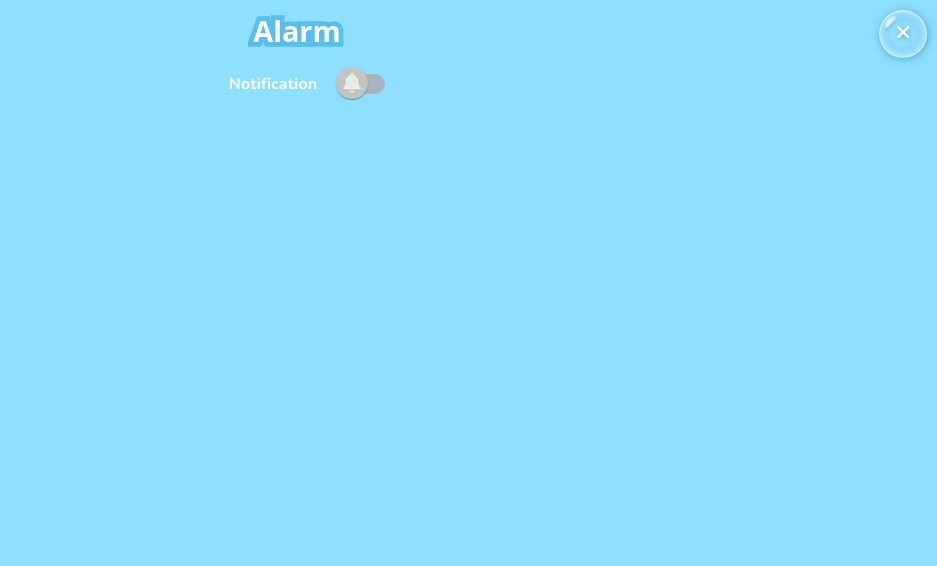
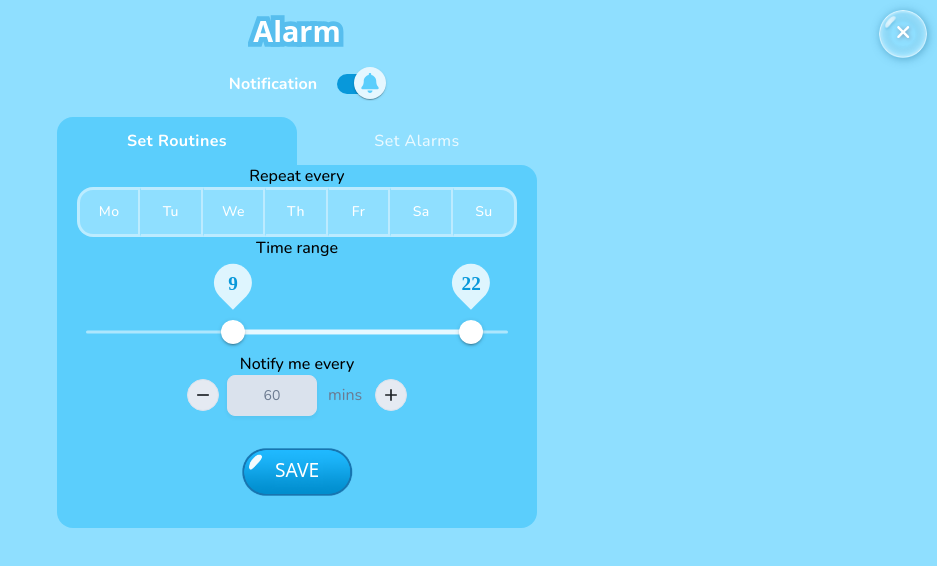
Before and after one commit to soon-y/dewydays, a React (Vite) app: page /alarm in a window 1280 px wide. Shown: the top 566 px of the page, without its empty margins (343-1280 px from the left). Built offline with nearby package versions, Linux system fonts and the light colour scheme; a web font is replaced by a local one.

Commit message:
update Alarm

```diff
--- a/src/Global.js
+++ b/src/Global.js
@@ -37,7 +37,7 @@ const GLOBAL = {
   cupAmount: [190,350,600,1000],
 
   tabNum: 0,
-  notification: false,
+  notification: true,
   repeatMon: false,
   repeatTue: false,
   repeatWed: false,
--- a/src/pages/Alarm.jsx
+++ b/src/pages/Alarm.jsx
@@ -122,6 +122,10 @@ export default function Alarm(){
     timeScrollMin.current.scrollTop = min * 32
   }, [move])
 
+  useEffect(() => {
+    filter()
+  }, [filterMon, filterTue, filterWed, filterThu, filterFri, filterSat, filterSun, index, move, value]);
+
   const saveRoutine = () =>{
     GLOBAL.repeatMon = repeatMon
     GLOBAL.repeatTue = repeatTue
@@ -145,12 +149,12 @@ export default function Alarm(){
     GLOBAL.alarmData.splice(val,1)
   }
 
-  useEffect(() => {
+  function filter() {
     const d = new Date()
     const hour = d.getHours()
     const min = d.getMinutes()
 
-    if(alarmComp.current.length != 0){
+    if(alarmComp.current.length != 0 && value == 1){
       GLOBAL.filterMon = filterMon
       GLOBAL.filterTue = filterTue
       GLOBAL.filterWed = filterWed
@@ -211,7 +215,8 @@ export default function Alarm(){
         }
       }
     }}
-    if (!filterMon && !filterTue && !filterWed && !filterThu && !filterFri && !filterSat && !filterSun)
+
+    if (!filterMon && !filterTue && !filterWed && !filterThu && !filterFri && !filterSat && !filterSun && value == 1)
     for (const i in alarmDataFiltered) {
       if (alarmDataFiltered[i].tags.length == 0){
         alarmComp.current[i].style.display = 'block'
@@ -222,7 +227,7 @@ export default function Alarm(){
         }
       }
     }
-  }, [filterMon, filterTue, filterWed, filterThu, filterFri, filterSat, filterSun, index, move]);
+  }
 
   return(
     <>
@@ -274,7 +279,7 @@ export default function Alarm(){
           </StyledTabs>
 
           <TabPanel value={value} index={0} dir={theme.direction} disabled= {!active}>
-            <p className='alarmText'> Repeat every </p>
+            <div className='alarmText'> Repeat every </div>
             <ToggleButtonGroup
               exclusive
               aria-label="day selection"
@@ -299,7 +304,7 @@ export default function Alarm(){
             </Toggle>
             </ToggleButtonGroup>
 
-            <p data-text="Time range" className='alarmText'> Time range </p>
+            <div data-text="Time range" className='alarmText'> Time range </div>
 
             <CustomSlider
               sx={{ marginTop: '3.6rem'}}
@@ -312,7 +317,7 @@ export default function Alarm(){
               onChange={(event, val) => setTimeRange(val)}
             />
 
-            <p className='alarmText'> Notify me every </p>
+            <div className='alarmText'> Notify me every </div>
 
             <NumberInput
               aria-label={ "alarm" }
@@ -486,7 +491,7 @@ function TabPanel(props) {
           backgroundColor: GLOBAL.backgroundDunkel,
           borderRadius: index == 0? '0 1rem 1rem 1rem' : '1rem 0 1rem 1rem',
           }}>
-          <Typography>{children}</Typography>
+          {children}
         </Box>
       )}
     </div>
```
